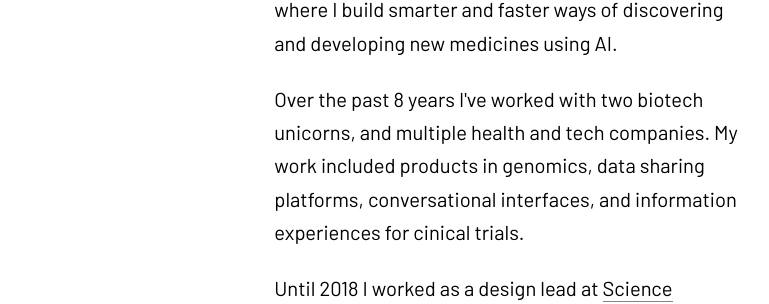
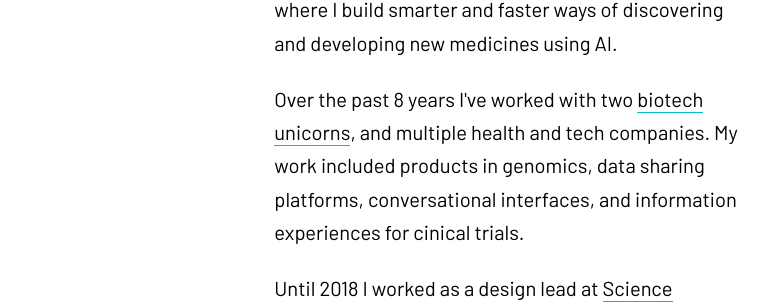
Before and after one commit to marek-kultys/marekkultys.github.io, a Jekyll site: the page built from index.html, in a window 1280 px wide. Shown: the part 230-534 px from the top of the page, without its empty margins (252-1021 px from the left). Built offline with Jekyll 4.4.1, drawn with Linux system fonts in a browser that asks for light colours; some of the changed lines change nothing that is shown.

Commit message:
Add links

```diff
--- a/index.html
+++ b/index.html
@@ -10,7 +10,7 @@ label: home
             Currently, I lead product design work at <a href="http://benevolent.ai">BenevolentAI</a> where I build smarter and faster ways of discovering and developing new medicines using AI.
          </p>
          <p>
-            Over the past 8 years I've worked with two biotech unicorns, and multiple health and tech companies. My work included products in genomics, data sharing platforms, conversational interfaces, and information experiences for cinical trials.
+            Over the past 8 years I've worked with two <a href="http://benevolent.ai">biotech</a> <a href="http://immunocore.com">unicorns</a>, and multiple health and tech companies. My work included products in genomics, data sharing platforms, conversational interfaces, and information experiences for cinical trials.
          </p>
          <p>
             Until 2018 I worked as a design lead at <a href="https://www.science-practice.com/teams/bio-design/">Science Practice</a> and <a href="https://www.ctrl-group.com/">Ctrl Group</a>. In 2014 I also led early design work for <a href="https://www.bento.bio/">Bento Lab</a>.
```
